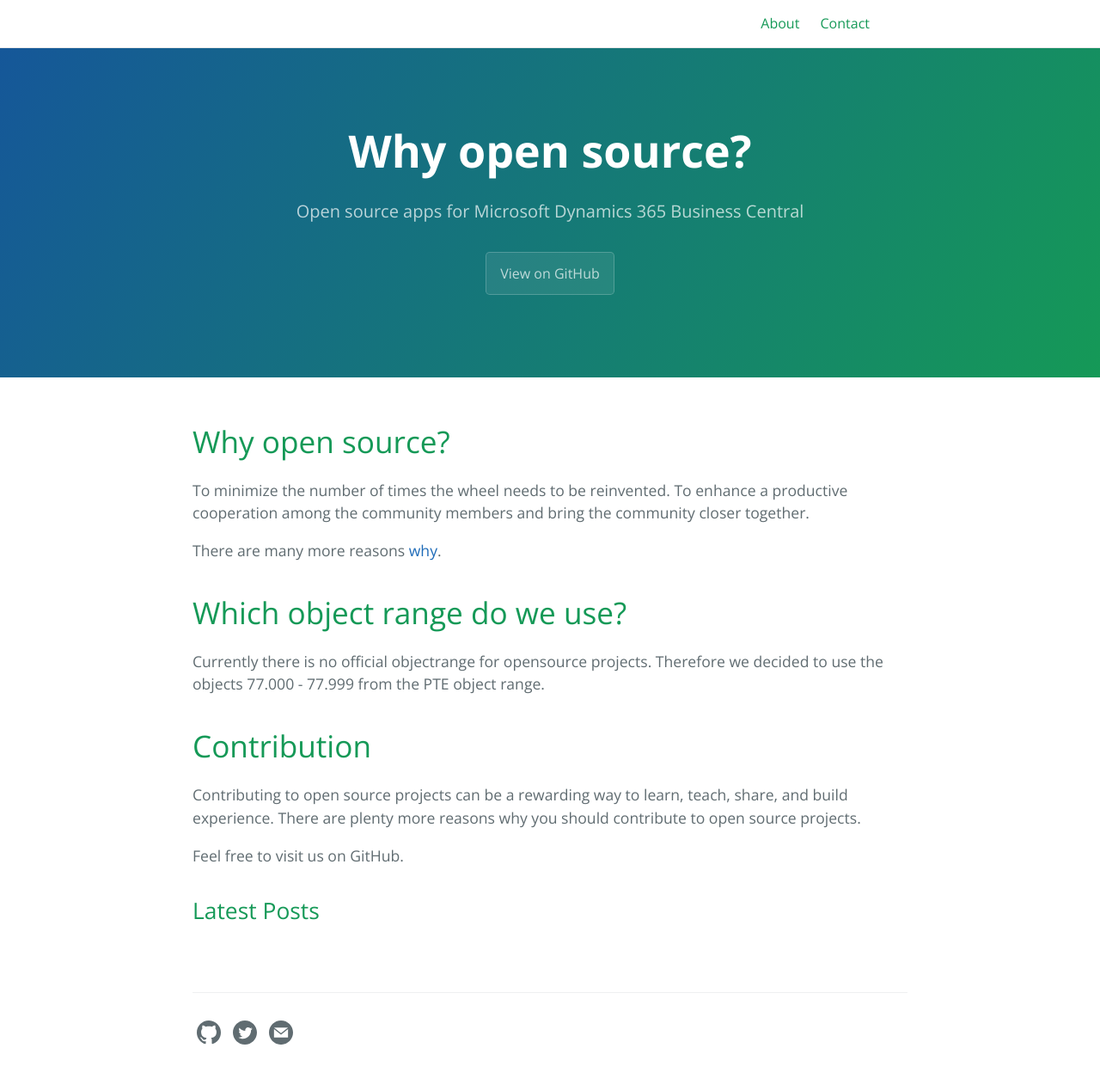
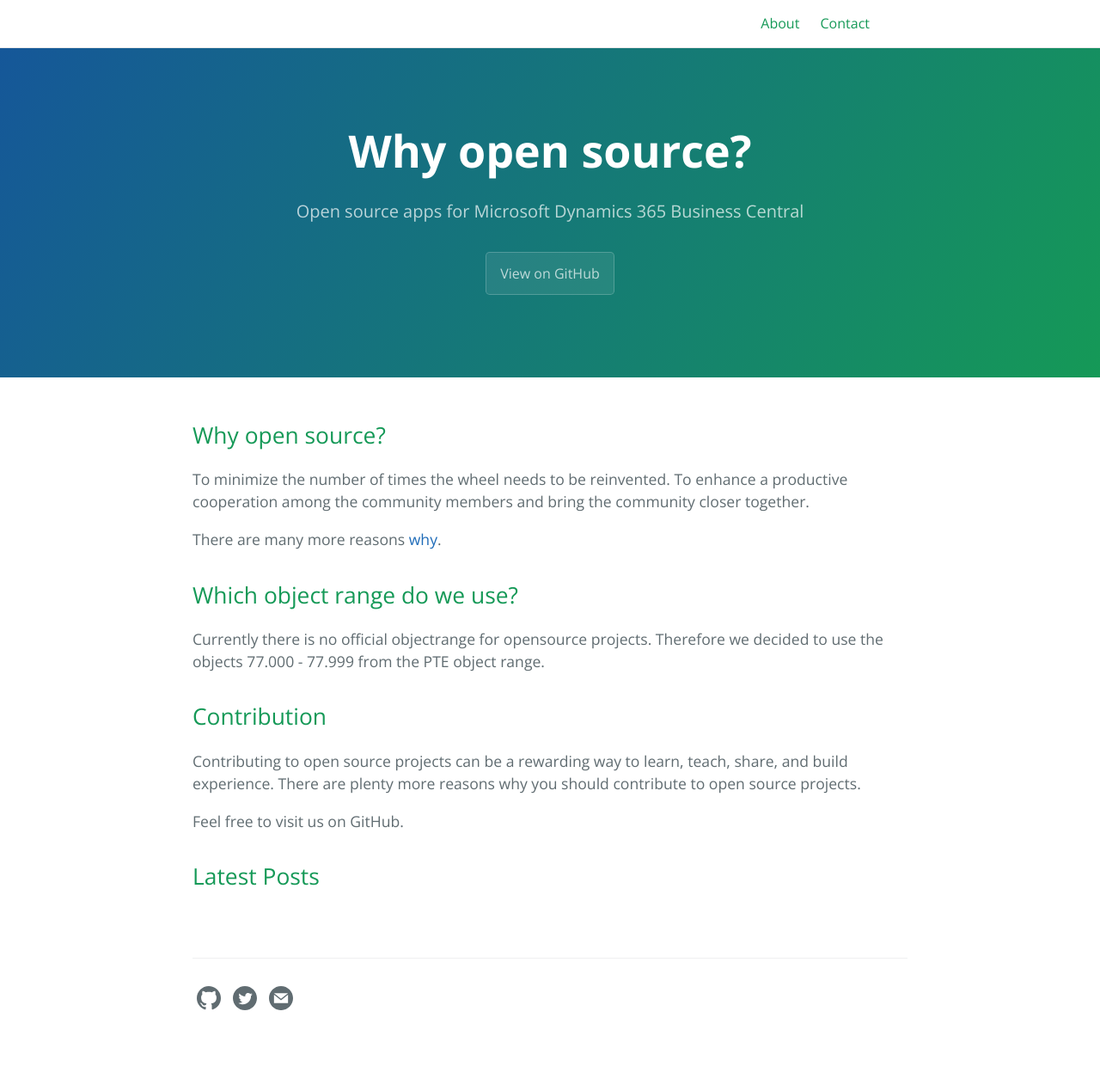
Before and after one commit to OpenBusinessCentralApps/OpenBusinessCentralApps.github.io, a Jekyll site: the page built from index.md, in a window 1280 px wide. Shown: the whole page at 86% size. Built offline with Jekyll 4.4.1, drawn with Linux system fonts in a browser that asks for light colours; our own code applies the rules of GitHub Pages for plain Markdown files; after the commit the page ends 1229 px from its top, so only the background shows below that.

Commit message:
Fixed Header

```diff
--- a/index.md
+++ b/index.md
@@ -8,17 +8,17 @@
 layout: home
 ---
 
-# Why open source?
+## Why open source?
 
 To minimize the number of times the wheel needs to be reinvented. To enhance a productive cooperation among the community members and bring the community closer together.
 
 There are many more reasons [why](https://opensource.google/documentation/reference/why/).
 
-# Which object range do we use?
+## Which object range do we use?
 
 Currently there is no official objectrange for opensource projects. Therefore we decided to use the objects 77.000 - 77.999 from the PTE object range.
 
-# Contribution
+## Contribution
 
 Contributing to open source projects can be a rewarding way to learn, teach, share, and build experience.
 There are plenty more reasons why you should contribute to open source projects.
```
